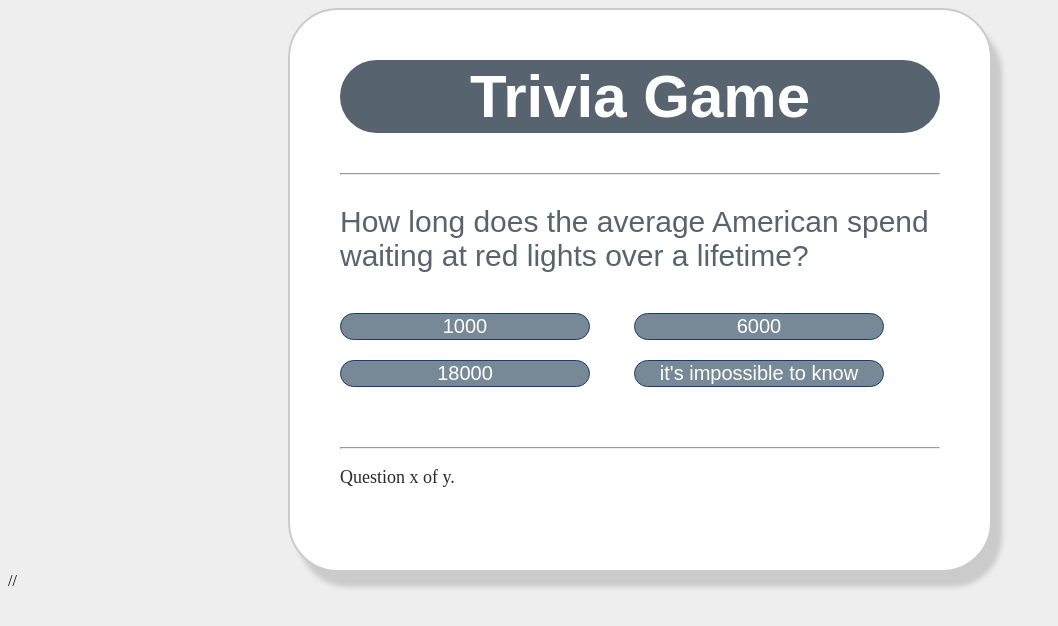
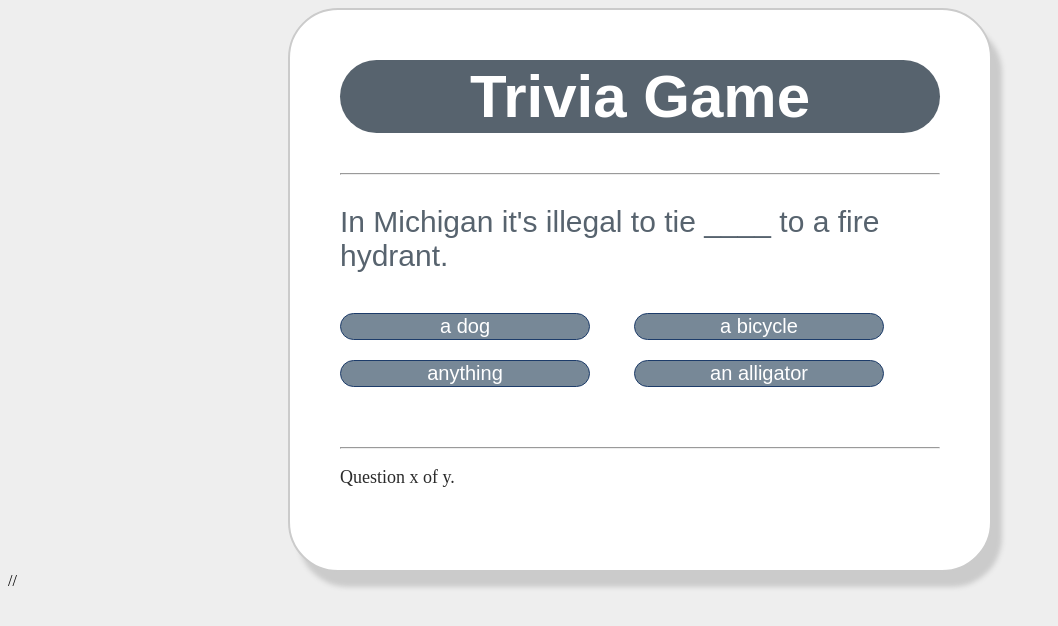
Before and after one commit to CarpeDiemNan/TriviaGame, a plain HTML site: page index.html in a window 1280 px wide. Shown: the whole page, without its empty margins (0-1058 px from the left). Drawn offline with nearby package versions, Linux system fonts and the light colour scheme.

Commit message:
saving trivia Friday

```diff
--- a/assets/javascript/app.js
+++ b/assets/javascript/app.js
@@ -58,22 +58,43 @@ var questions = [
 		"choice3": "bedroom",
 		"choice4": "bathroom"
 	}];
+	//  Variable that will hold our setInterval that runs readNext
 	var intervalId;
 
+	var count = 0;
 
-// execute nextQuestion every 25 seconds until all 8 questions in array are read
-	function nextQuestion(i){
-	 $("#question").html(questions[i].question);
-	 $("#btn0").html(questions[i].choice1);
-	 $("#btn1").html(questions[i].choice2);
-	 $("#btn2").html(questions[i].choice3);
-	 $("#btn3").html(questions[i].choice4);
+
+	function newPlayer(){
+
+		intervalId = setInterval(readNext, 2000);
+ 	}
+
+ 	function readNext() {
+ 		 // check if done with all questions in array
+		if (count < questions.length) {
+			$("#question").html(questions[count].question);
+			$("#btn0").html(questions[count].choice1);
+			$("#btn1").html(questions[count].choice2);
+			$("#btn2").html(questions[count].choice3);
+			$("#btn3").html(questions[count].choice4);
+			count ++;}
+		else{
+			reset();
+		}
+
 	 };
 
-	for(i = 0; i < questions.length; i++) {
+	 function reset() {
+	 	count = 0;
+	 	clearInterval(intervalId);
+	  	$("#question").html("");
+		$("#btn0").html("");
+		$("#btn1").html("");
+		$("#btn2").html("");
+		$("#btn3").html("");
 
-		intervalId = setInterval(nextQuestion(i), 25000);
-		console.log(questions[i].question);
-	};
+	 }
 
-	nextQuestion(3);
+
+
+		newPlayer();
--- a/index.html
+++ b/index.html
@@ -30,22 +30,7 @@
  	<!-- jQuery -->
     <script src="https://code.jquery.com/jquery-2.2.0.js"></script>
     // <!-- Script -->
-    <script type="text/javascript" src="assets/javascript/app.js">
-
-
-	// $("#question").append(questions[4].question);
-
-
-
-
-    </script>
-
-
-
-
-
-
-
+    <script type="text/javascript" src="assets/javascript/app.js"></script>
 
 </body>
 </html>
```
